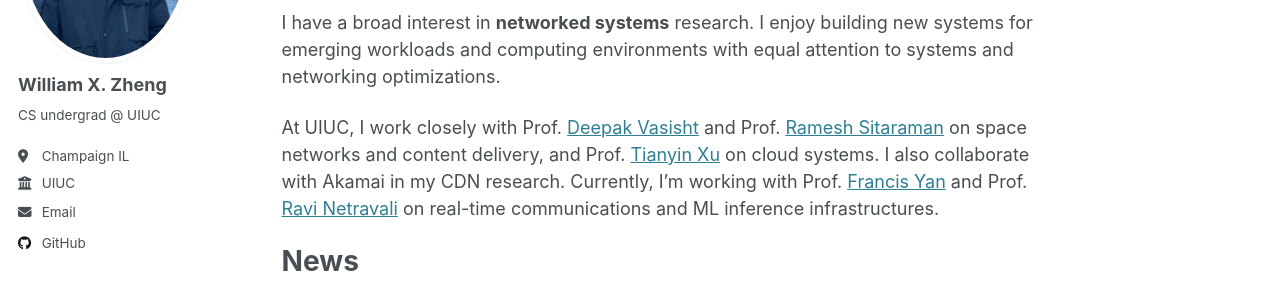
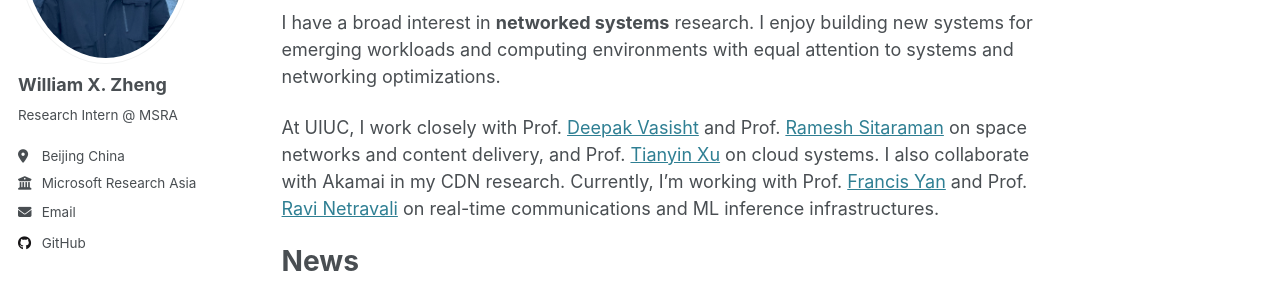
Before and after one commit to xinze-zheng/xinze-zheng.github.io, a Jekyll site: the page built from _pages/about.md, in a window 1280 px wide. Shown: the part 263-560 px from the top of the page. Built offline with Jekyll 4.4.1, drawn with Linux system fonts in a browser that asks for light colours.

Commit message:
Update _config.yml

```diff
--- a/_config.yml
+++ b/_config.yml
@@ -25,9 +25,9 @@ author:
   avatar           : "profile.png"
   name             : "William X. Zheng"
   pronouns         : # example: "she/her"
-  bio              : CS undergrad @ UIUC
-  location         : "Champaign IL"
-  employer         : "UIUC"
+  bio              : Research Intern @ MSRA
+  location         : "Beijing China"
+  employer         : "Microsoft Research Asia"
   uri              : # URL
   email            : "xinzez2@illinois.edu"
 
```
